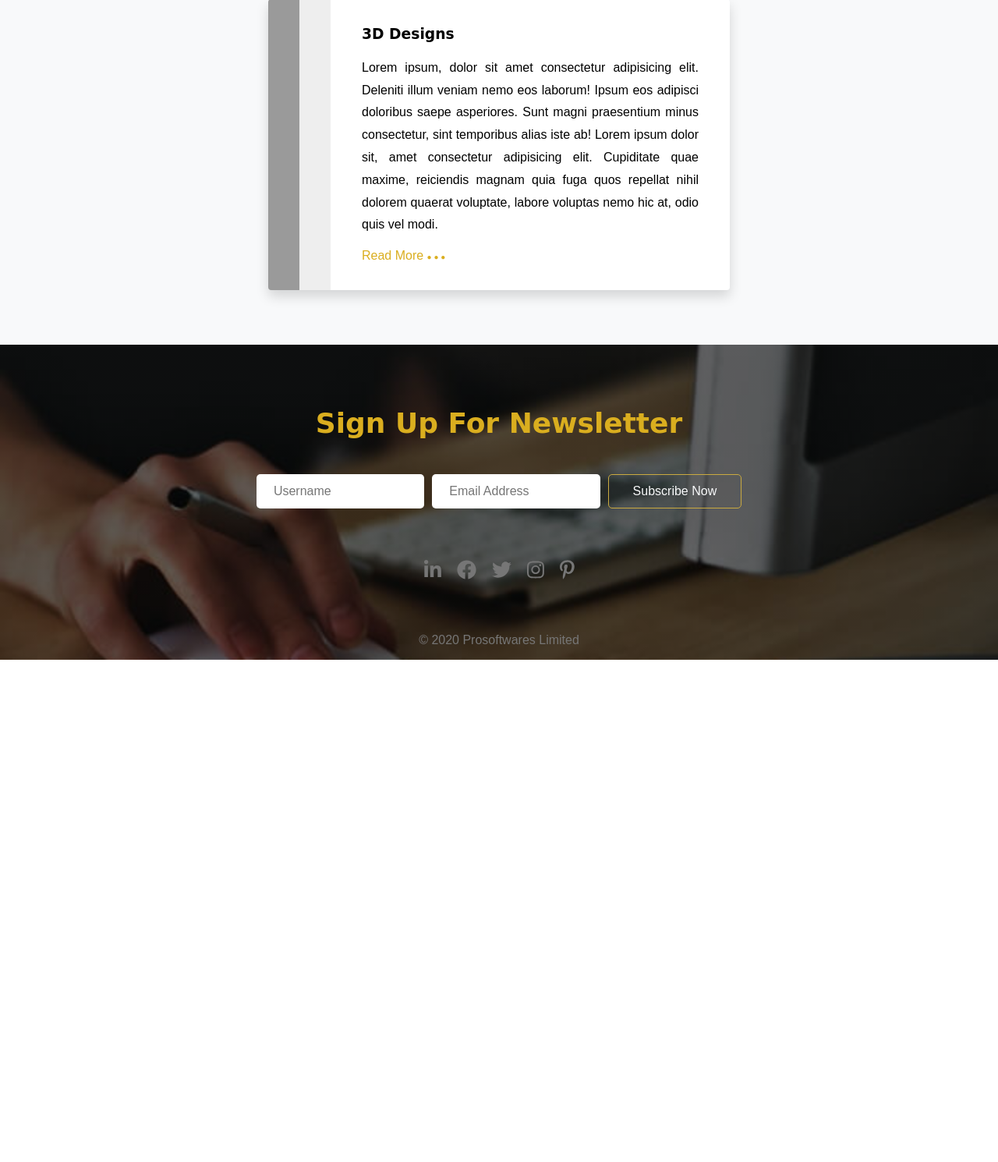
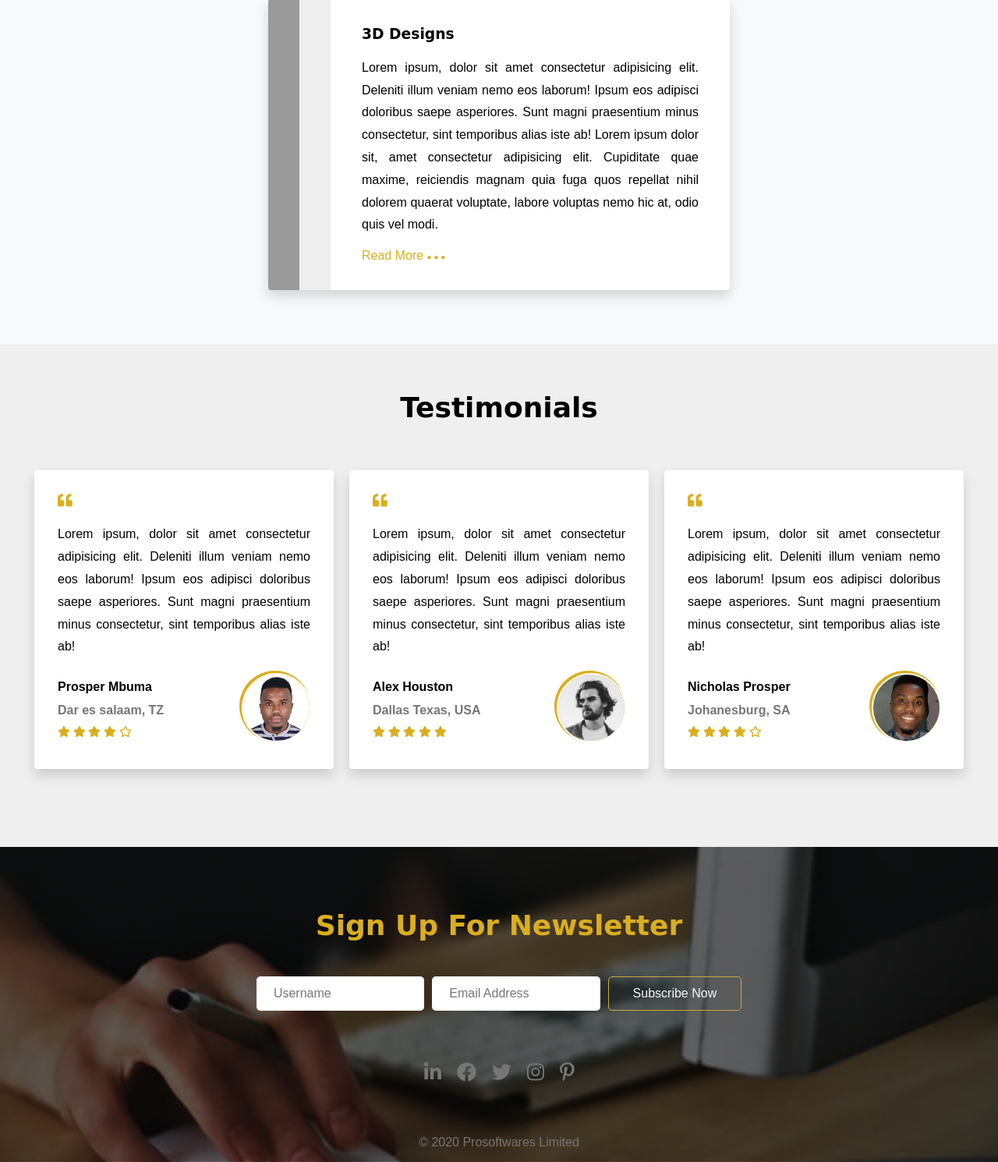
Before and after one commit to ProDeveloper-1/Web, a PHP site: page / in a window 1280 px wide. Shown: the part 4302-5792 px from the top of the page at 78% size. Before the commit the page ends 5148 px from the top, so only its background shows below. Run offline with PHP 8.4, Linux system fonts and the light colour scheme; some web fonts are replaced.

Commit message:
Added testimonials section

```diff
--- a/Prosoft/assets/css/index.css
+++ b/Prosoft/assets/css/index.css
@@ -1154,6 +1154,187 @@ main {
     font-size: 10px;
 }
 
+/* == Testimonials == */
+
+#testimonials {
+    margin-top: 0px;
+    background: #f0efef;
+    padding-top: 30px;
+    padding-bottom: 30px;
+}
+
+/* Media Query */
+
+@media only screen and (max-width: 768px) {
+    #testimonials {
+        margin-top: 0px;
+        padding-bottom: 0px;
+    }
+}
+
+@media only screen and (max-width: 576px) {
+    #testimonials {
+        padding-bottom: 0px;
+    }
+}
+
+/* End Query */
+
+#testimonials .container {
+    display: flex;
+    justify-content: center;
+    flex-flow: row wrap;
+}
+
+#testimonials h1 {
+    text-align: center;
+    font-size: 36px;
+}
+
+#testimonials .row {
+    padding-top: 30px;
+    padding-bottom: 50px;
+    display: flex;
+    justify-content: center;
+    flex-flow: row wrap;
+    width: 100%;
+}
+
+#testimonials .card {
+    width: 23%;
+    height: auto;
+    margin: 0 10px;
+    background: #fff;
+    box-shadow: 0 0.5rem 1rem rgba(0, 0, 0, 0.15) !important;
+    border-radius: 0.25rem;
+}
+
+/* Media Query */
+
+@media only screen and (max-width: 1400px) {
+    #testimonials .card {
+        width: 30%;
+        margin-bottom: 20px;
+    }
+}
+
+@media only screen and (max-width: 1060px) {
+    #testimonials .card {
+        width: 45%;
+        margin-bottom: 30px;
+    }
+}
+
+@media only screen and (max-width: 768px) {
+    #testimonials .card {
+        width: 90%;
+        margin-bottom: 25px;
+    }
+}
+
+@media only screen and (max-width: 576px) {
+    #testimonials .card {
+        width: 90%;
+        margin-bottom: 25px;
+    }
+}
+
+/* End Query */
+
+#testimonials .card-img {
+    width: 100%;
+    border-radius: calc(0.25rem - 1px);
+}
+
+#testimonials .card-img-top {
+    width: 100%;
+    border-top-left-radius: calc(0.25rem - 1px);
+    border-top-right-radius: calc(0.25rem - 1px);
+    margin-bottom: -10px;
+}
+
+#testimonials .inner {
+    overflow: hidden;
+}
+
+#testimonials .img-fluid {
+    max-width: 100%;
+    height: auto;
+    transition: linear 1s;
+}
+
+#testimonials .img-fluid:hover {
+    filter: grayscale(80%);
+    transition: linear 1s;
+    transform: scale(1.3);
+}
+
+#testimonials .card-body {
+    padding-top: 10px;
+    padding-left: 30px;
+    padding-right: 30px;
+    padding-bottom: 35px;
+}
+
+#testimonials .card-body h3, p, a {
+    line-height: normal;
+}
+
+#testimonials .card-body h3 {
+    color: #daae1f;
+}
+
+#testimonials .card-body p {
+    line-height: 1.8rem;
+    text-align: justify;
+}
+
+#testimonials .card-body a {
+    text-decoration: none;
+    color: #daae1f;
+}
+
+#testimonials .personal {
+    display: flex;
+    align-items: center;
+    justify-content: space-between;
+    flex-flow: row wrap;
+}
+
+#testimonials .personal .details {
+    margin-top: 15px;
+    font-size: 16px;
+    font-weight: 600;
+    line-height: 0px;
+}
+
+#testimonials .personal .image {
+    height: 85px;
+    width: 85px;
+    padding: 3px;
+    background: #daae1f;
+    border-radius: 50%;
+}
+
+#testimonials .personal .image img {
+    width: 100%;
+    height: 100%;
+    object-fit: cover;
+    border: 2px solid #fff;
+    border-radius: 50%;
+}
+
+#testimonials .personal p {
+    color: #767676;
+    font-weight: 600;
+}
+
+#testimonials .personal .stars {
+    margin-top: -10px;
+    color: #daae1f;
+    font-size: 14px;
+}
+
 /*================================
 # Footer
 ================================*/
--- a/Prosoft/index.html
+++ b/Prosoft/index.html
@@ -390,6 +390,95 @@
             </div>
         </section>
         <!-- End FAQ -->
+
+        <!-- Testimonials -->
+        <section id="testimonials">
+            <div class="container">
+                <h1>Testimonials</h1>
+                <div class="row">
+                    <div class="card">
+                        <div class="card-body">
+                            <h3><i class="fas fa-quote-left"></i></h3>
+                            <p>Lorem ipsum, dolor sit amet consectetur adipisicing elit. Deleniti illum veniam nemo
+                                eos
+                                laborum! Ipsum eos adipisci doloribus saepe asperiores. Sunt magni praesentium minus
+                                consectetur, sint temporibus alias iste ab!
+                            </p>
+                            <div class="personal">
+                                <div class="details">
+                                    Prosper Mbuma
+                                    <p>Dar es salaam, TZ</p>
+                                    <div class="stars">
+                                        <i class="fas fa-star"></i>
+                                        <i class="fas fa-star"></i>
+                                        <i class="fas fa-star"></i>
+                                        <i class="fas fa-star"></i>
+                                        <i class="far fa-star"></i>
+                                    </div>
+                                </div>
+                                <div class="image">
+                                    <img src="assets/img/team/prosper.JPG" alt="">
+                                </div>
+                            </div>
+                        </div>
+                    </div>
+                    <div class="card">
+                        <div class="card-body">
+                            <h3><i class="fas fa-quote-left"></i></h3>
+                            <p>Lorem ipsum, dolor sit amet consectetur adipisicing elit. Deleniti illum veniam nemo
+                                eos
+                                laborum! Ipsum eos adipisci doloribus saepe asperiores. Sunt magni praesentium minus
+                                consectetur, sint temporibus alias iste ab!
+                            </p>
+                            <div class="personal">
+                                <div class="details">
+                                    Alex Houston
+                                    <p>Dallas Texas, USA</p>
+                                    <div class="stars">
+                                        <i class="fas fa-star"></i>
+                                        <i class="fas fa-star"></i>
+                                        <i class="fas fa-star"></i>
+                                        <i class="fas fa-star"></i>
+                                        <i class="fas fa-star"></i>
+                                    </div>
+                                </div>
+                                <div class="image">
+                                    <img src="assets/img/team/person.jpg" alt="">
+                                </div>
+                            </div>
+                        </div>
+                    </div>
+                    <div class="card">
+                        <div class="card-body">
+                            <h3><i class="fas fa-quote-left"></i></h3>
+                            <p>Lorem ipsum, dolor sit amet consectetur adipisicing elit. Deleniti illum veniam nemo
+                                eos
+                                laborum! Ipsum eos adipisci doloribus saepe asperiores. Sunt magni praesentium minus
+                                consectetur, sint temporibus alias iste ab!
+                            </p>
+                            <div class="personal">
+                                <div class="details">
+                                    Nicholas Prosper
+                                    <p>Johanesburg, SA</p>
+                                    <div class="stars">
+                                        <i class="fas fa-star"></i>
+                                        <i class="fas fa-star"></i>
+                                        <i class="fas fa-star"></i>
+                                        <i class="fas fa-star"></i>
+                                        <i class="far fa-star"></i>
+                                    </div>
+                                </div>
+                                <div class="image">
+                                    <img src="assets/img/team/prosperous.jpg" alt="">
+                                </div>
+                            </div>
+                        </div>
+                    </div>
+                </div>
+            </div>
+        </section>
+        <!-- End Testimonials -->
+
     </main>
     <!-- End Main -->
 
```
Also changed, not shown: Prosoft/assets/img/team/prosperous.jpg (added).
